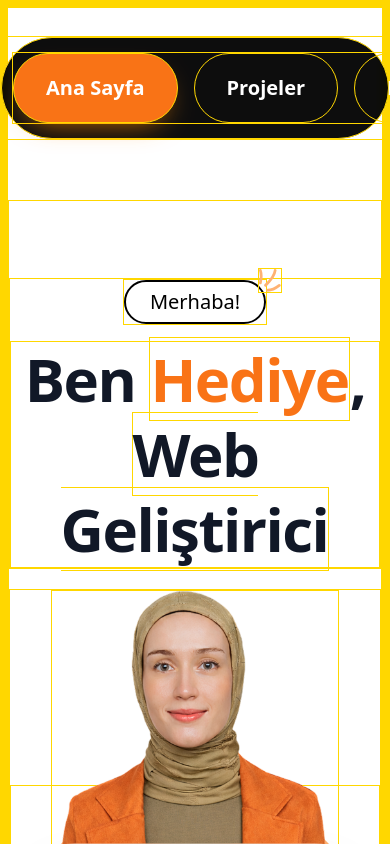
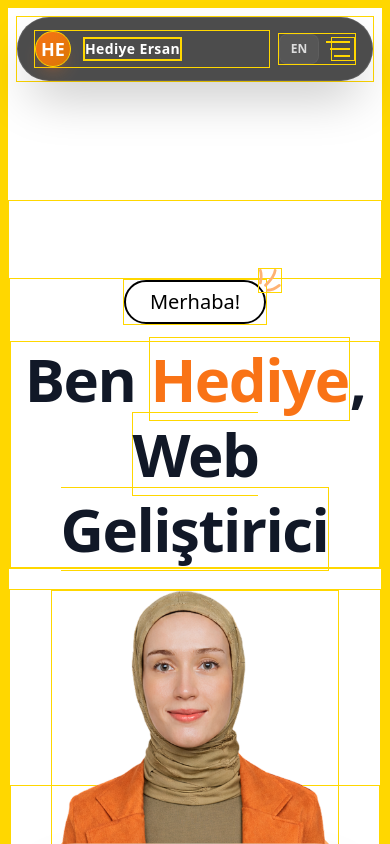
Before and after one commit to hediye-ersan/portfolio, a React (Vite) app: page / in a window 390 px wide. Shown: the top 844 px of the page. Built offline with nearby package versions, Linux system fonts and the light colour scheme.

Commit message:
Navbar mobil tasraım

```diff
--- a/src/components/Navbar.tsx
+++ b/src/components/Navbar.tsx
@@ -5,9 +5,11 @@ import { useLanguage } from "../contexts/LanguageContext"
 export default function Navbar() {
   const [active, setActive] = useState(0)
   const { currentLang, setLanguage, language } = useLanguage()
+  const [isMobileMenuOpen, setIsMobileMenuOpen] = useState(false)
 
   const scrollToSection = (index: number) => {
     setActive(index)
+    setIsMobileMenuOpen(false)
 
     const sectionIds = ['home', 'projects', 'experience', 'skills', 'certificate', 'contact']
     const targetId = sectionIds[index]
@@ -33,7 +35,8 @@ export default function Navbar() {
 
   return (
     <>
-      <nav className="fixed top-0 left-0 right-0 w-full flex justify-center mt-9 items-center max-w-7xl z-50 mx-auto">
+      {/* DESKTOP NAVBAR - Exactly as original */}
+      <nav className="fixed top-0 left-0 right-0 w-full justify-center mt-9 items-center max-w-7xl z-50 mx-auto hidden lg:flex">
         <div className="bg-black/95 backdrop-blur-sm rounded-full p-[10px] flex items-center justify-between w-full">
           {/* LEFT */}
           <div className="flex items-center gap-4">
@@ -91,6 +94,91 @@ export default function Navbar() {
         </div>
       </nav>
 
+      {/* MOBILE NAVBAR */}
+      <nav className="fixed top-4 left-4 right-4 z-[60] lg:hidden">
+        <div className="bg-black/70 border border-white/10 backdrop-blur-md rounded-full px-4 py-3 flex items-center justify-between w-full shadow-2xl transition-all duration-300">
+          {/* LEFT - Logo Only */}
+          <div className="flex items-center gap-3 flex-1 min-w-0">
+            <div className="logo-circle w-9 h-9 flex-shrink-0 bg-gradient-to-br from-orange to-amber-600 rounded-full flex items-center justify-center text-white font-bold text-lg shadow-lg shadow-orange/20">
+              HE
+            </div>
+            <div className="relative overflow-hidden flex items-center min-w-0">
+              <span className="text-sm tracking-wide text-white font-semibold truncate block">
+                {currentLang.nav.logo.name}
+              </span>
+            </div>
+          </div>
+
+          {/* RIGHT - Hamburger Menu + Language */}
+          <div className="flex items-center justify-end gap-3 flex-shrink-0 ml-2">
+            {/* Mobile Language Toggle */}
+            <button
+              onClick={() => setLanguage(language === "TR" ? "EN" : "TR")}
+              className="w-10 text-xs font-bold text-white/80 hover:text-white bg-white/5 hover:bg-white/10 px-2.5 py-1.5 rounded-lg transition-colors border border-white/5 active:scale-95 flex items-center justify-center"
+            >
+              {language === "TR" ? "EN" : "TR"}
+            </button>
+
+            {/* Hamburger Menu Button */}
+            <button
+              onClick={() => setIsMobileMenuOpen(!isMobileMenuOpen)}
+              className="flex flex-col items-end justify-center gap-[5px] p-1 relative w-6 h-6"
+              aria-label="Toggle menu"
+            >
+              <span className={`block h-[2px] bg-white transition-all duration-300 ease-out origin-right ${isMobileMenuOpen ? 'w-6 -rotate-[42deg] -translate-y-[1px]' : 'w-6'}`} />
+              <span className={`block h-[2px] bg-white transition-all duration-300 ease-out ${isMobileMenuOpen ? 'opacity-0 w-0' : 'w-5'}`} />
+              <span className={`block h-[2px] bg-white transition-all duration-300 ease-out origin-right ${isMobileMenuOpen ? 'w-6 rotate-[42deg] translate-y-[1px]' : 'w-4'}`} />
+            </button>
+          </div>
+        </div>
+      </nav>
+
+      {/* FULL SCREEN MOBILE MENU OVERLAY */}
+      <div
+        className={`fixed inset-0 bg-black/95 backdrop-blur-2xl z-50 transition-all duration-500 ease-[cubic-bezier(0.22,1,0.36,1)] lg:hidden flex flex-col justify-center items-center ${
+          isMobileMenuOpen ? 'opacity-100 visible' : 'opacity-0 invisible'
+        }`}
+      >
+        <div className="flex flex-col items-center gap-4 w-full px-8 mt-12">
+          {currentLang.nav.links.map((item, index) =>
+            active === index ? (
+              <div
+                key={item}
+                className={`transform transition-all duration-500 w-full flex justify-center ${isMobileMenuOpen ? 'translate-y-0 opacity-100' : 'translate-y-8 opacity-0'}`}
+                style={{ transitionDelay: `${isMobileMenuOpen ? index * 100 + 100 : 0}ms` }}
+              >
+                <OrangeButton
+                  onClick={() => scrollToSection(index)}
+                  className="w-full max-w-[280px] py-4 text-xl font-bold tracking-wider text-center shadow-orange/20 shadow-xl border border-orange/50"
+                >
+                  {item}
+                </OrangeButton>
+              </div>
+            ) : (
+              <div
+                key={item}
+                className={`transform transition-all duration-500 w-full flex justify-center ${isMobileMenuOpen ? 'translate-y-0 opacity-100' : 'translate-y-8 opacity-0'}`}
+                style={{ transitionDelay: `${isMobileMenuOpen ? index * 100 + 100 : 0}ms` }}
+              >
+                <button
+                  onClick={() => scrollToSection(index)}
+                  className="w-full max-w-[280px] py-4 text-2xl font-medium tracking-wide text-white/50 hover:text-white hover:scale-105 active:scale-95 transition-all duration-300 text-center"
+                >
+                  {item}
+                </button>
+              </div>
+            )
+          )}
+        </div>
+
+        {/* Footer/Contact in Menu */}
+        <div
+          className={`absolute bottom-12 transform transition-all duration-700 ${isMobileMenuOpen ? 'translate-y-0 opacity-100' : 'translate-y-8 opacity-0'}`}
+          style={{ transitionDelay: `${isMobileMenuOpen ? currentLang.nav.links.length * 100 + 200 : 0}ms` }}
+        >
+           <p className="text-white/30 text-xs tracking-widest uppercase">{currentLang.nav.logo.title}</p>
+        </div>
+      </div>
     </>
   )
 }
```
